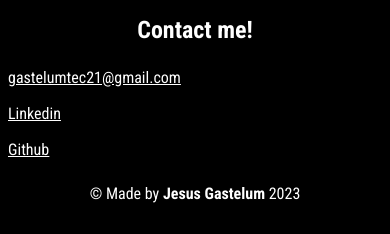
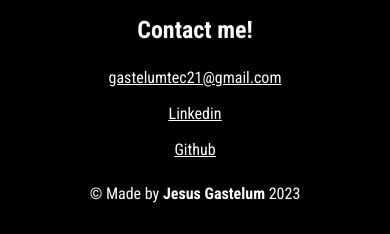
Before and after one commit to JesugG17/Portfolio, an Astro site: page / in a window 390 px wide. Shown: the part 2652-2886 px from the top of the page. Built offline with nearby package versions, Linux system fonts and the light colour scheme; Astro itself is replaced by a stand-in of ours.

Commit message:
align text on footer section

```diff
--- a/package.json
+++ b/package.json
@@ -1,5 +1,5 @@
 {
-  "name": "test",
+  "name": "portfolio",
   "type": "module",
   "version": "0.0.1",
   "scripts": {
--- a/src/components/sections/Footer.astro
+++ b/src/components/sections/Footer.astro
@@ -1,9 +1,6 @@
-
-
-
 <footer class="bg-black p-2 text-white flex flex-col gap-5">
     <h3 class="text-center text-2xl font-bold md:text-4xl">Contact me!</h3>
-    <div class="flex flex-col gap-3 underline md:items-center md:text-lg">
+    <div class="flex flex-col gap-3 underline items-center md:text-lg">
         <h4>gastelumtec21@gmail.com</h4>
         <a href="https://www.linkedin.com/in/jesus-gastelum-433795225/">Linkedin</a>
         <a href="https://github.com/JesugG17">Github</a>
```
